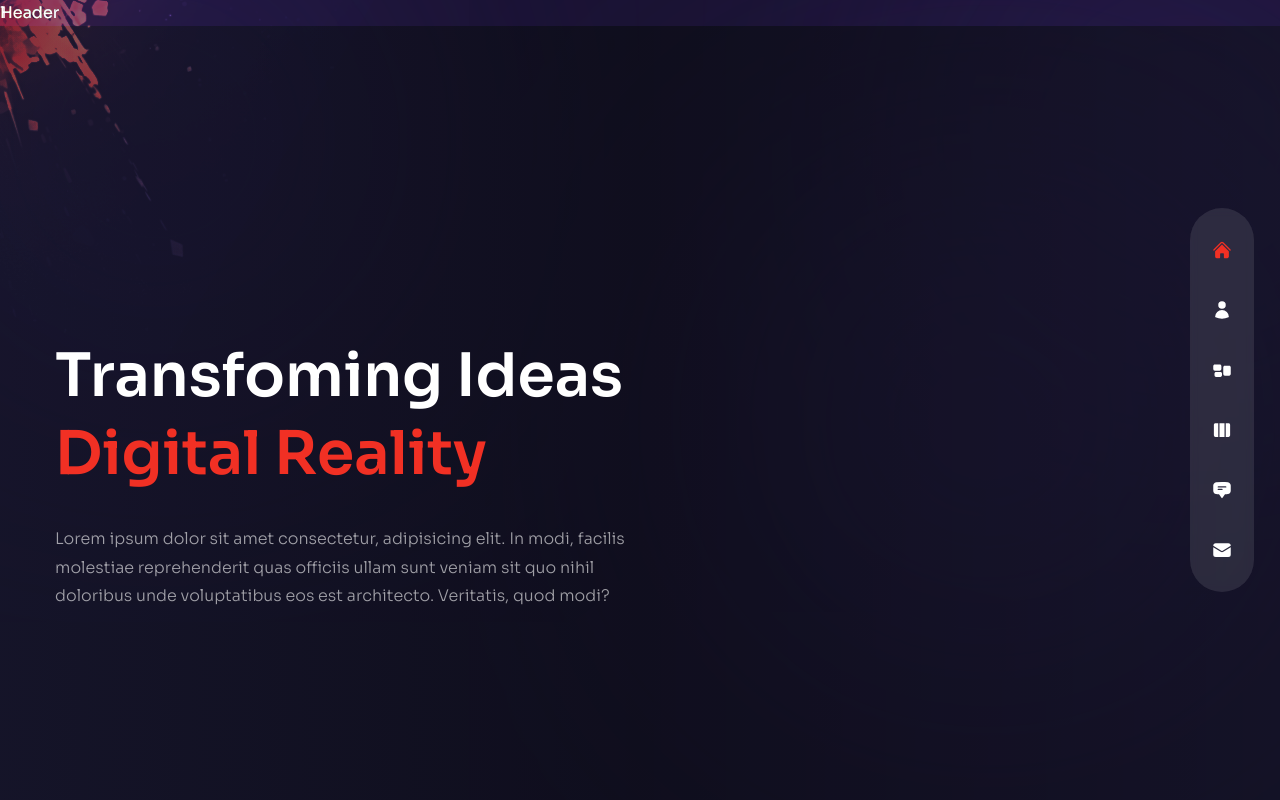
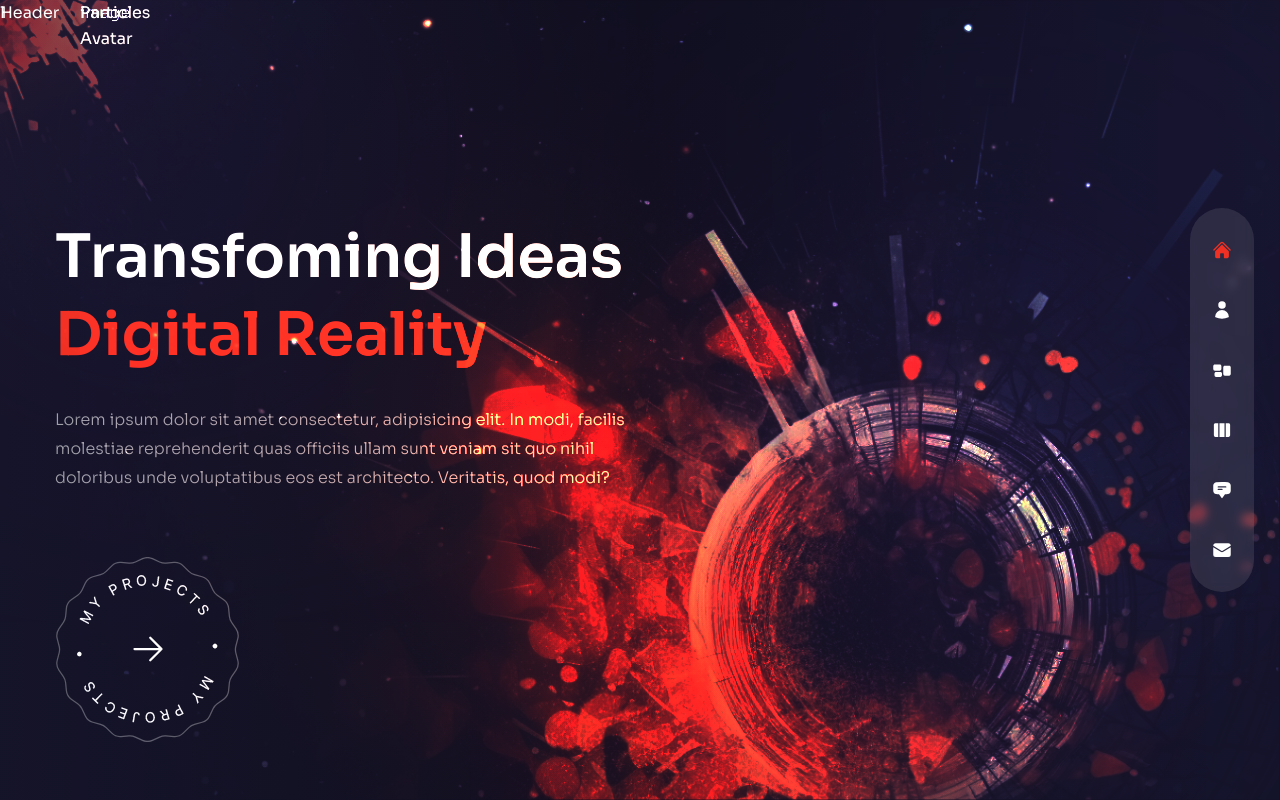
Before and after one commit to mine-martin/2023_Portfolio, a Next.js app: page / in a window 1280 px wide. Built offline with nearby package versions, Linux system fonts and the light colour scheme.

Commit message:
Finishing up with home page

```diff
--- a/components/Header.js
+++ b/components/Header.js
@@ -1,5 +1,7 @@
 const Header = () => {
-  return <header>Header</header>;
+  return (
+  <header className="absolute z-30 w-full ">Header</header>
+  )
 };
 
 export default Header;
--- a/components/ProjectsBtn.js
+++ b/components/ProjectsBtn.js
@@ -14,7 +14,7 @@ const ProjectsBtn = () => {
           className="animate-spin-slow w-full h-full max-w-[141px] max-h-[148px]"
           alt=""
         />
-        <HiArrowRight className="absolute text-4xl" />
+        <HiArrowRight className="absolute text-4xl group-hover:translate-x-2 transition-all duration-300" />
       </Link>
     </div>
   )
--- a/pages/index.js
+++ b/pages/index.js
@@ -5,7 +5,7 @@ import ParticlesContainer from "../components/ParticlesContainer";
 import ProjectsBtn from "../components/ProjectsBtn";
 import Avatar from "../components/Avatar";
 
-// import { fadeIn } from '../variants '
+import { fadeIn } from '../variants'
 
 const Home = () => {
   return (
@@ -16,22 +16,38 @@ const Home = () => {
         <div className="text-center flex flex-col justify-center xl:pt-40 xl:text-left h-full container mx-auto">
 
           {/* tittle */}
-          <h1 className="h1">Transfoming Ideas
+          <motion.h1 variants={fadeIn('down', 0.2)} initial="hidden" animate="show" exit="hidden" className="h1">Transfoming Ideas
             <br />
             <span className="text-accent">Digital Reality</span>
-          </h1>
-          <p className="max-w-sm xl:max-w-xl mx-auto xl:mx-0 mb-10 xl:mb-16">
+          </motion.h1>
+          <motion.p variants={fadeIn('down', 0.3)} initial="hidden" animate="show" exit="hidden" className="max-w-sm xl:max-w-xl mx-auto xl:mx-0 mb-10 xl:mb-16">
             Lorem ipsum dolor sit amet consectetur, adipisicing elit. In modi, facilis molestiae reprehenderit quas officiis ullam sunt veniam sit quo nihil doloribus unde voluptatibus eos est architecto. Veritatis, quod modi?
-          </p>
+          </motion.p>
 
           {/* button */}
           <div className="flex justify-center xl:hidden relative">
             <ProjectsBtn />
           </div>
 
+          <motion.div variants={fadeIn('down', 0.4)} initial="hidden" animate="show" exit="hidden"
+            className="hidden xl:flex">
+            <ProjectsBtn />
+          </motion.div>
         </div>
       </div>
-      <div>image</div>
+      {/* image */}
+      <div className="w-[1200px] h-full absolute right-0 bottom-0">
+
+        <div className='bg-none xl:bg-explosion xl:bg-cover xl:bg-right xl:bg-no-repeat w-full h-full absolute mix-blend-color-dodge translate-z-0'>image</div>
+
+        {/* particles */}
+        <div>
+          Particles
+        </div>
+        <div>
+          <Avatar />
+        </div>
+      </div>
     </div>
   )
 };
```
